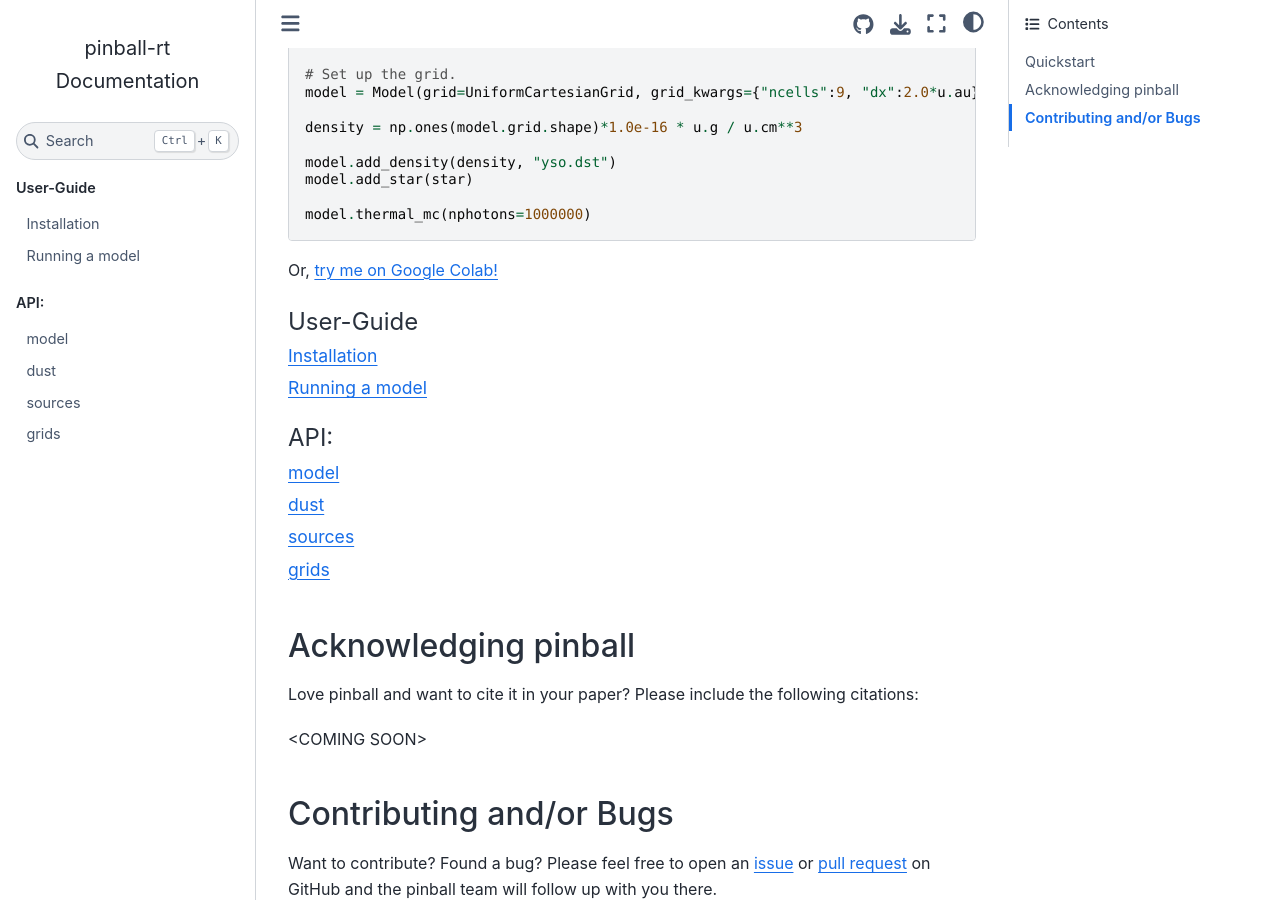
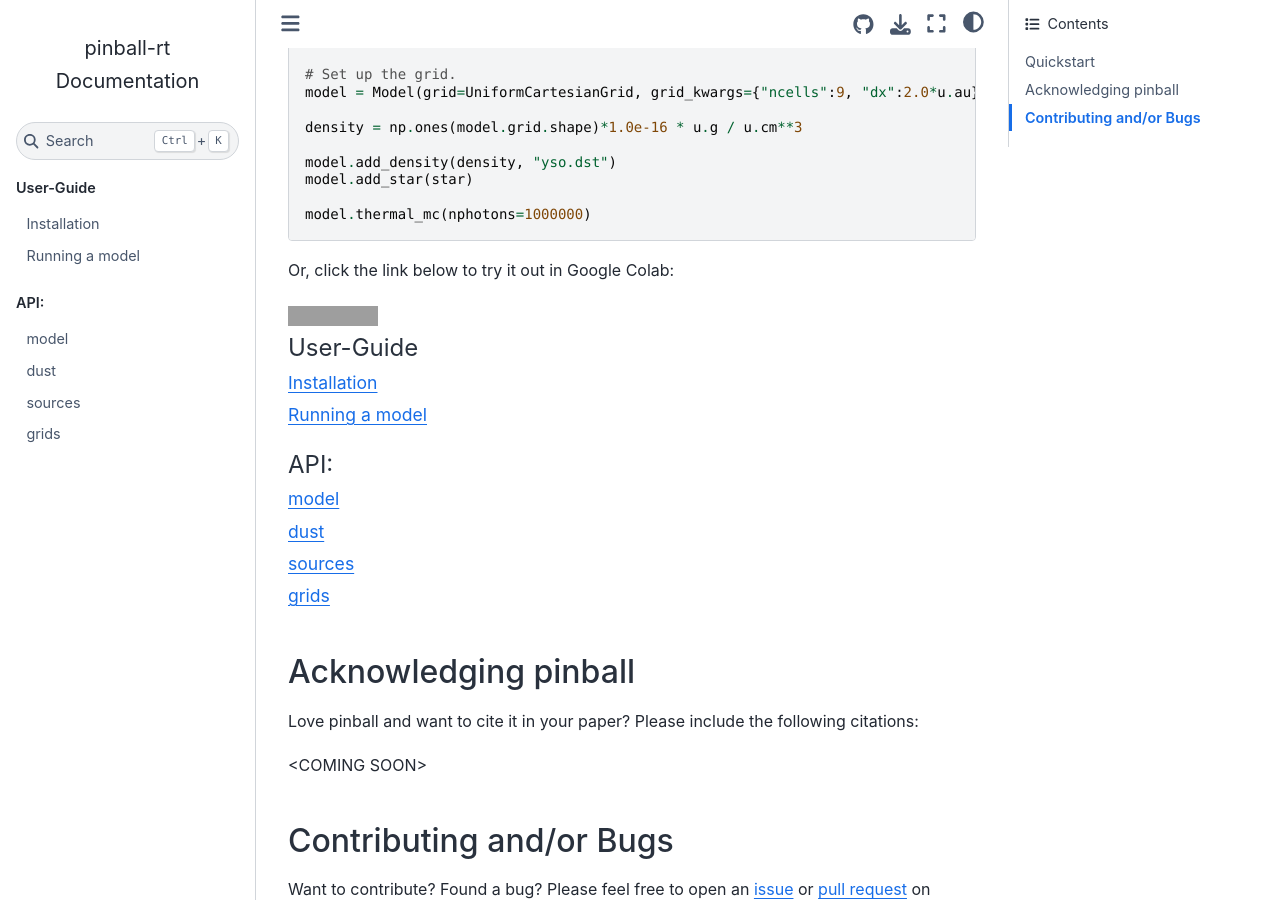
Before and after one commit to psheehan/pinball-rt, a Sphinx documentation site: the page built from docs/index.rst, in a window 1280 px wide and 900 px high, scrolled down 614 px. Built offline with Sphinx 7.4.7 and the Sphinx Book theme 1.1.4, drawn with Linux system fonts in a browser that asks for light colours; grey boxes are pictures that could not be loaded.

Commit message:
Add try on Colab links

```diff
--- a/docs/index.rst
+++ b/docs/index.rst
@@ -41,7 +41,11 @@ Then set up a model and run:
 
    model.thermal_mc(nphotons=1000000)
 
-Or, `try me on Google Colab! <https://colab.research.google.com/drive/1Zo0obTjbQxd38zPbR_ltzJjLGU-vcdKy?usp=sharing>`_
+Or, click the link below to try it out in Google Colab:
+
+.. raw:: html
+
+   <a target="_blank" href="https://colab.research.google.com/github/psheehan/pinball-rt/blob/main/examples/pinball-demo.ipynb"><img src="https://colab.research.google.com/assets/colab-badge.svg" alt="Or, Try Me In Colab"/></a>
 
 .. toctree::
    :maxdepth: 1
```
Also changed, not shown: README.md (+4 -1 lines).
